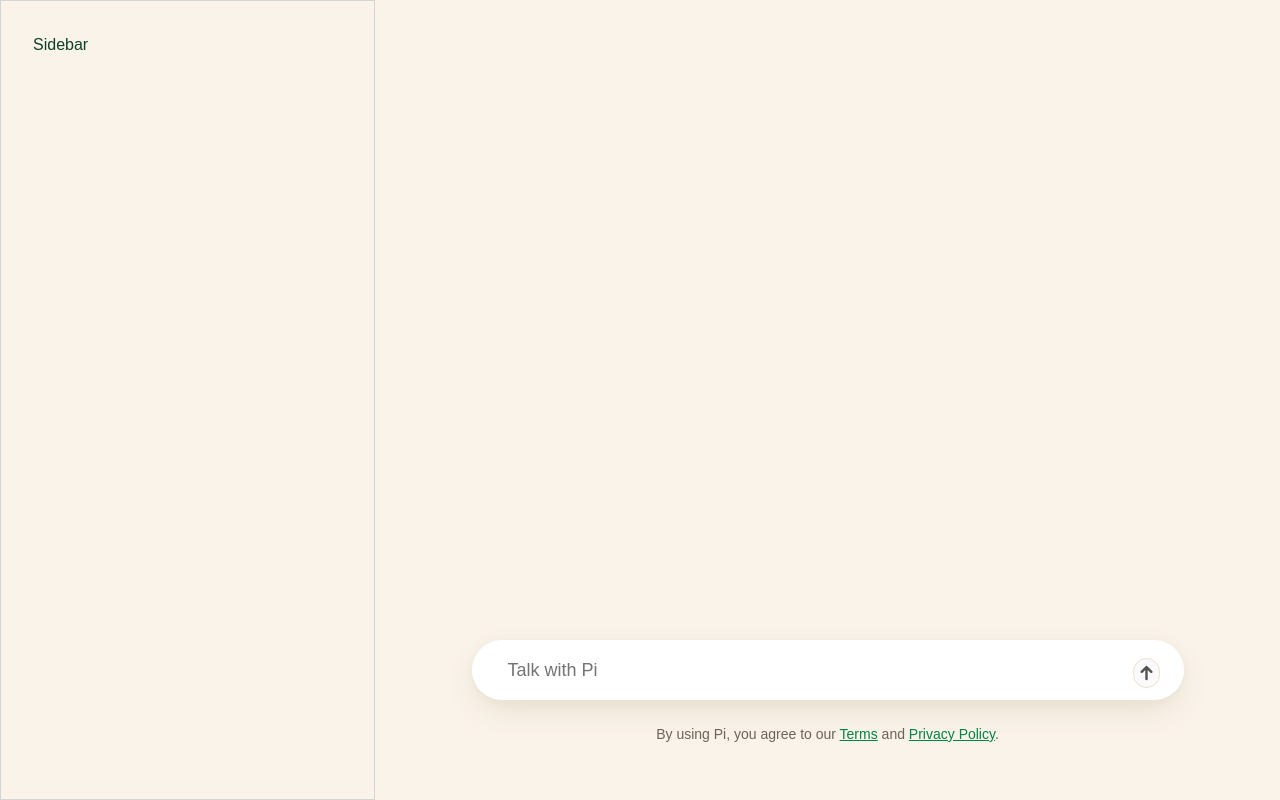
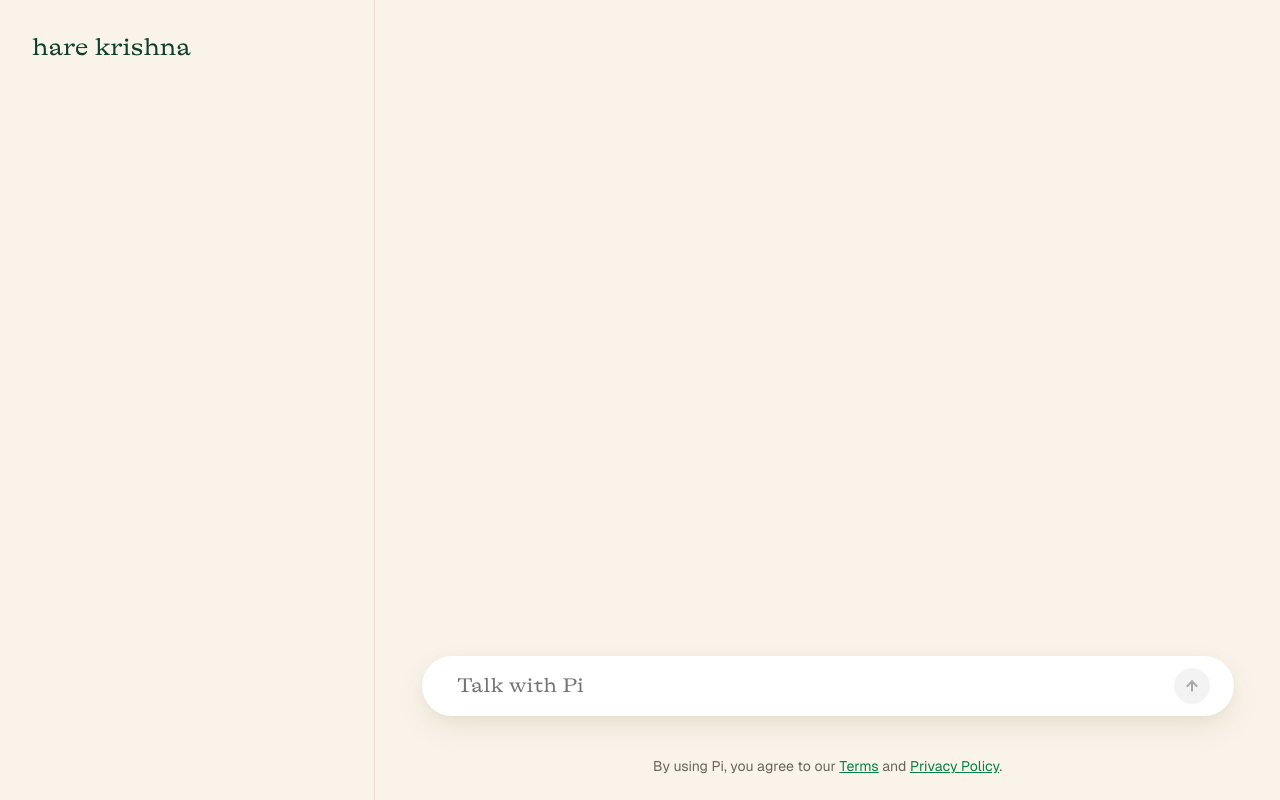
Before and after one commit to purohitdheeraj/pi-web, a Next.js app: page / in a window 1280 px wide. Built offline with nearby package versions, Linux system fonts and the light colour scheme.

Commit message:
local fonts

```diff
--- a/src/app/globals.css
+++ b/src/app/globals.css
@@ -86,3 +86,14 @@ body {
     @apply bg-background text-foreground;
   }
 }
+
+.oracle{
+  font-family: var(--oracle);
+}
+.alpina{
+  font-family: var(--alpina);
+}
+
+.geist-sans{
+  font-family: var(--font-geist-sans);
+}
--- a/src/app/layout.tsx
+++ b/src/app/layout.tsx
@@ -11,6 +11,12 @@ const geistMono = localFont({
   src: "./fonts/GeistMonoVF.woff",
   variable: "--font-geist-mono",
   weight: "100 900",
+});
+
+const alpina = localFont({
+  src: './fonts/alpina.otf',
+  variable: '--alpina',
+  weight: "100 900"
 });
 
 
@@ -28,9 +34,10 @@ export default function RootLayout({
     <html lang="en">
       <link rel="icon" href="/favicon.svg" sizes="any" />
       <body
-        className={`${geistSans.variable} ${geistMono.variable}  antialiased`}
+        className={`${alpina.variable} ${geistMono.variable} ${geistSans.variable}  antialiased`}
       >
         {children}
+
       </body>
     </html>
   );
--- a/src/app/page.tsx
+++ b/src/app/page.tsx
@@ -6,6 +6,7 @@ import { Sparkles, User } from 'lucide-react';
 import { VolumeX } from 'lucide-react';
 import useAutosizeTextArea from "../hooks/use-autosize-textarea";
 import { useRef, useState } from "react";
+import Chat from '@/components/Chat';
 
 
 
@@ -28,46 +29,13 @@ export default function Home() {
 
   return (
     <>
-    <div className='flex min-h-dvh'>
-      <div className='w-full lg:w-[375px] lg:shrink-0 lg:border-r lg:border-neutral-300 flex flex-col border p-8'>
-
-        Sidebar
+    <div className='flex min-h-dvh flex-wrap alpina'>
+      <div className='w-full lg:w-[375px] lg:shrink-0 lg:border-r text-2xl flex flex-col border-r p-8 alpina'>
+        hare krishna
 
       </div>
-      <div className=' mx-auto flex-grow flex flex-col py-8 max-w-[712px]'>
-        <div className='mt-auto'>
-
-        <div className={`flex items-end gap-2 w-full min-h-6 ${focused ? 'border' : 'shadow-[0px_12px_32px_-6px_#e4dbc8,0px_2px_16px_-6px_#0000001a]'} bg-white rounded-[30px] px-6 py-2 transition-shadow duration-300`}>
-          <Textarea
-            className='flex-grow outline-none shadow-none h-full resize-none bg-white overflow-hidden text-lg'
-            rows={1}
-            placeholder='Talk with Pi'
-            onChange={handleChange}
-            ref={textAreaRef}
-            onFocus={() => {
-              setFocused(true);
-            }}
-            onMouseOver={()=>{
-              setFocused(true);
-            }}
-            onMouseLeave={()=>{
-              setFocused(false);
-            }}
-            onBlur={() => {
-              setFocused(false);
-            }}
-            value={value}
-          />
-
-          <button aria-label="Submit text" className="flex border items-center justify-center rounded-full text-neutral-600 bg-neutral-50 p-1.5 transition-colors duration-500 mb-1" type="button">
-            <svg xmlns="http://www.w3.org/2000/svg" width="13" height="16" fill="currentColor">
-              <path d="M.852 7.648a1.2 1.2 0 0 1 0-1.696l4.8-4.8a1.2 1.2 0 0 1 1.696 0l4.8 4.8a1.2 1.2 0 1 1-1.697 1.696L7.7 4.897V14a1.2 1.2 0 0 1-2.4 0V4.897L2.548 7.648a1.2 1.2 0 0 1-1.696 0Z" clipRule="evenodd"></path>
-            </svg>
-          </button>
-        </div>
-        </div>
-
-        <div className="px-5 py-6 w-full text-sm mx-auto max-w-1.5xl 2xl:max-w-[47rem]"><div><div className="t-label mx-auto text-center text-primary-foreground">By using Pi, you agree to our <a href="/terms" target="_blank" className="text-primary-600 underline text-secondary">Terms</a> and <a href="/privacy" target="_blank" className="text-primary-600 underline text-secondary">Privacy Policy</a>.</div></div></div>
+      <div className=' mx-auto flex-grow flex flex-col  max-w-[844px] px-4'>
+        <Chat/>
       </div>
     </div>
     </>
--- /dev/null
+++ b/src/components/Chat.tsx
@@ -0,0 +1,63 @@
+"use client";
+import useAutosizeTextArea from "../hooks/use-autosize-textarea";
+import { useRef, useState } from "react";
+import { Button } from '@/components/ui/button';
+import { Textarea } from '@/components/ui/textarea';
+import { Sparkles, User } from 'lucide-react';
+import { VolumeX } from 'lucide-react';
+import { ArrowUp } from 'lucide-react';
+
+
+function Chat() {
+
+  const [value, setValue] = useState("");
+  const textAreaRef = useRef<HTMLTextAreaElement>(null);
+  const [focused, setFocused] = useState(false);
+
+  useAutosizeTextArea(textAreaRef.current, value);
+
+  const handleChange = (evt: React.ChangeEvent<HTMLTextAreaElement>) => {
+    const val = evt.target?.value;
+
+    console.log(val)
+
+    setValue(val);
+  };
+
+  return (
+    <>
+      <div className='mt-auto'>
+            <div   onFocus={() => {
+                  setFocused(true);
+                }}
+                onMouseOver={()=>{
+                  setFocused(true);
+                }}
+
+                onBlur={() => {
+                  setFocused(false);
+                }} className={`flex items-end gap-2 w-full min-h-6 ${focused ? 'border' : 'shadow-[0px_12px_32px_-6px_#e4dbc8,0px_2px_16px_-6px_#0000001a]'} bg-white rounded-[30px] px-6 py-2 transition-shadow duration-200`}>
+              <Textarea
+                className='flex-grow outline-none shadow-none h-full resize-none bg-white overflow-hidden text-xl'
+                rows={1}
+                placeholder='Talk with Pi'
+                onChange={handleChange}
+                ref={textAreaRef}
+                value={value}
+              />
+
+              <Button variant={'ghost'} aria-label="Submit text" disabled={!value} className={`flex shrink-0
+                ${value ? 'bg-secondary text-white hover:bg-secondary hover:text-white ': 'bg-secondary-foreground/10 text-neutral-600 '}
+                 items-center border-thin justify-center rounded-full   p-2.5  transition-colors duration-500 mb-1`}>
+                  <ArrowUp height={16} width={16} className="shrink-0" strokeWidth={3}/>
+
+              </Button>
+            </div>
+
+            </div>
+
+            <div className="px-5 mt-4 py-6 w-full geist-sans text-sm mx-auto max-w-1.5xl 2xl:max-w-[47rem]"><div><div className="t-label mx-auto text-center text-primary-foreground">By using Pi, you agree to our <a href="/terms" target="_blank" className="text-primary-600 underline text-secondary">Terms</a> and <a href="/privacy" target="_blank" className="text-primary-600 underline text-secondary">Privacy Policy</a>.</div></div></div></>
+  )
+}
+
+export default Chat
```
Also changed, not shown: src/app/fonts/alpina.otf (added).
